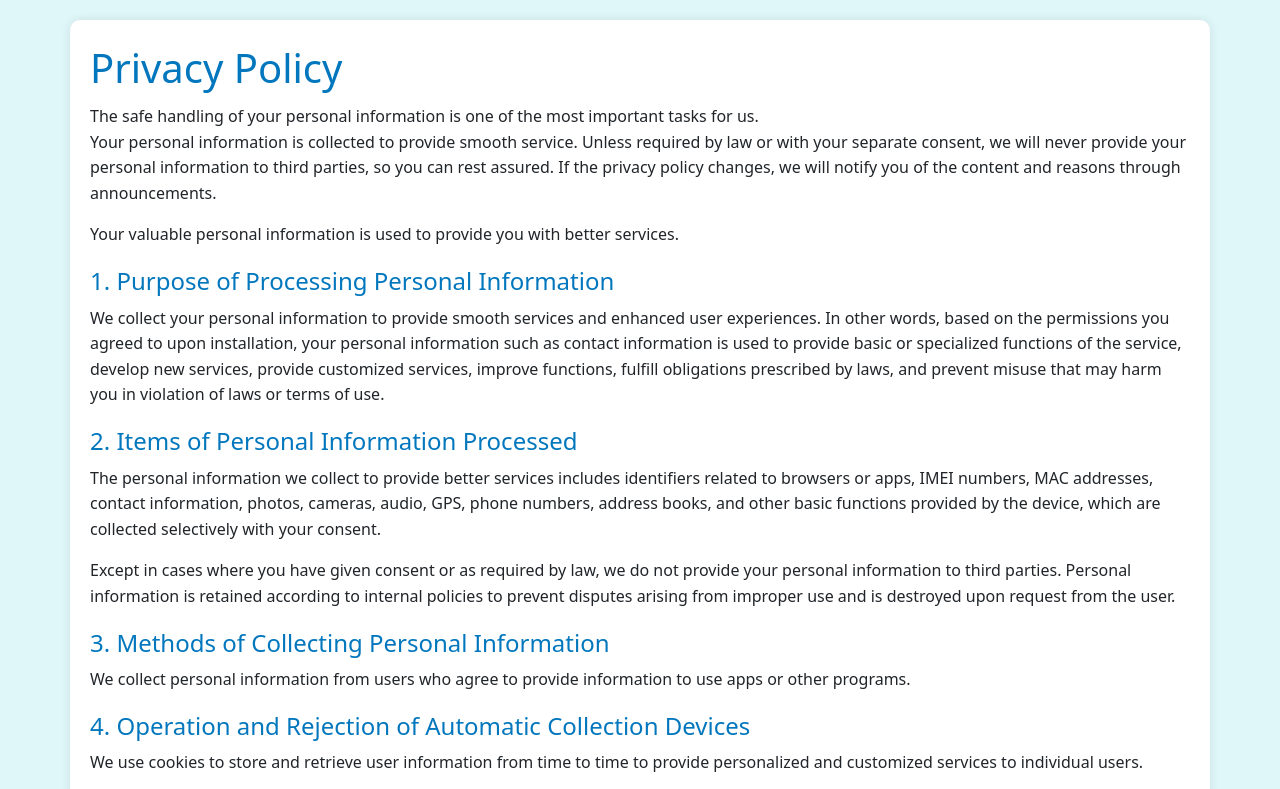
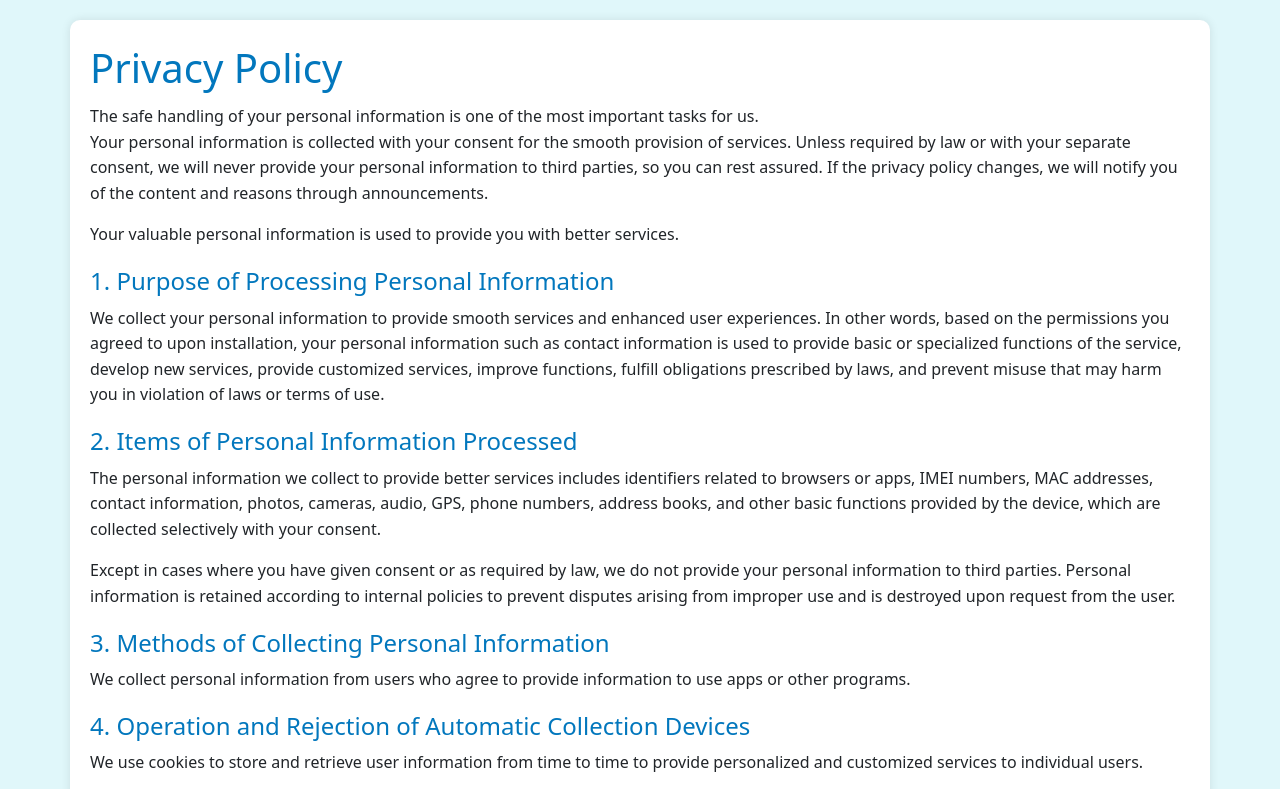
Before and after one commit to jhh78/jhh78.github.io, a plain HTML site: page policys/en.html in a window 1280 px wide. Shown: the top 789 px of the page. Drawn offline with nearby package versions, Linux system fonts and the light colour scheme.

Commit message:
이용규약 수정

```diff
--- a/policys/en.html
+++ b/policys/en.html
@@ -18,11 +18,11 @@
       <p>
         The safe handling of your personal information is one of the most
         important tasks for us. <br />
-        Your personal information is collected to provide smooth service. Unless
-        required by law or with your separate consent, we will never provide
-        your personal information to third parties, so you can rest assured. If
-        the privacy policy changes, we will notify you of the content and
-        reasons through announcements.
+        Your personal information is collected with your consent for the smooth
+        provision of services. Unless required by law or with your separate
+        consent, we will never provide your personal information to third
+        parties, so you can rest assured. If the privacy policy changes, we will
+        notify you of the content and reasons through announcements.
       </p>
       <p>
         Your valuable personal information is used to provide you with better
```
Also changed, not shown: policys/jp.html (+1 -1 lines), policys/kr.html (+5 -5 lines).
